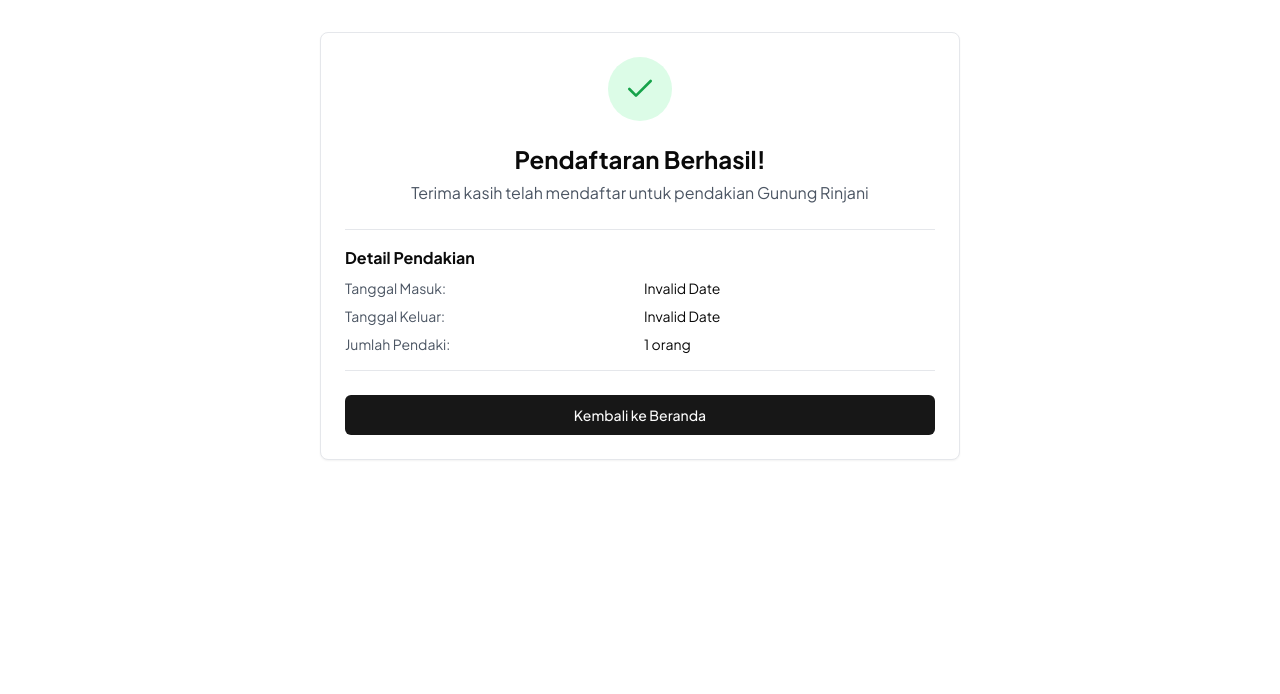
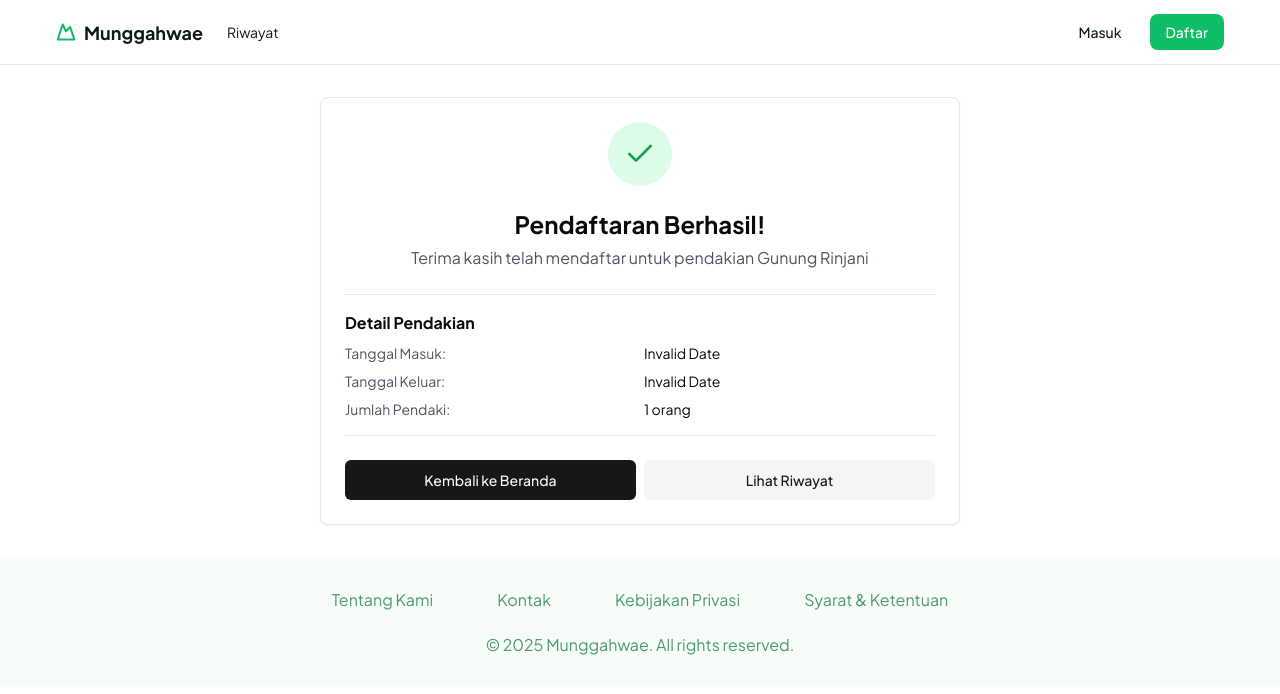
Before and after one commit to mohizzatulhaqi/Munggahwae, a Next.js app: page /mountain/1/booking-terms/booking-form/confirmation in a window 1280 px wide. Shown: the top 694 px of the page. Built offline with nearby package versions, Linux system fonts and the light colour scheme.

Commit message:
adding more detail at page confirmation

```diff
--- a/src/app/mountain/[id]/booking-terms/booking-form/confirmation/page.tsx
+++ b/src/app/mountain/[id]/booking-terms/booking-form/confirmation/page.tsx
@@ -5,12 +5,17 @@ import { Button } from "@/components/ui/button"
 import { Card, CardContent, CardHeader } from "@/components/ui/card"
 import { Check } from "lucide-react"
 import { getGlobalBookingData } from "../page"
+import Header from "@/components/common/Header"
+import Footer from "@/components/common/Footer"
 
 export default function ConfirmationPage() {
   const router = useRouter()
   const bookingData = getGlobalBookingData()
 
   return (
+    <>
+      <Header />
+
       <div className="container mx-auto px-4 py-8 max-w-2xl">
         <Card>
           <CardHeader>
@@ -35,11 +40,19 @@ export default function ConfirmationPage() {
               </div>
             </div>
 
+            <div className="flex gap-x-2">
               <Button onClick={() => router.push("/")} className="w-full">
                 Kembali ke Beranda
               </Button>
+              <Button onClick={() => router.push("/history")} className="w-full" variant="secondary">
+                Lihat Riwayat
+              </Button>
+            </div>
           </CardContent>
         </Card>
       </div>
+
+      <Footer />
+    </>
   )
 }
--- a/src/app/mountain/[id]/booking-terms/booking-form/page.tsx
+++ b/src/app/mountain/[id]/booking-terms/booking-form/page.tsx
@@ -24,6 +24,7 @@ export interface PersonalData {
   idCardFile?: File
   isCompanion?: boolean // New field for companion role
   healthCertificateFile?: File
+
   age?: number // Calculated age
 }
 
```
Lines whose indentation alone changed are shown as unchanged.
